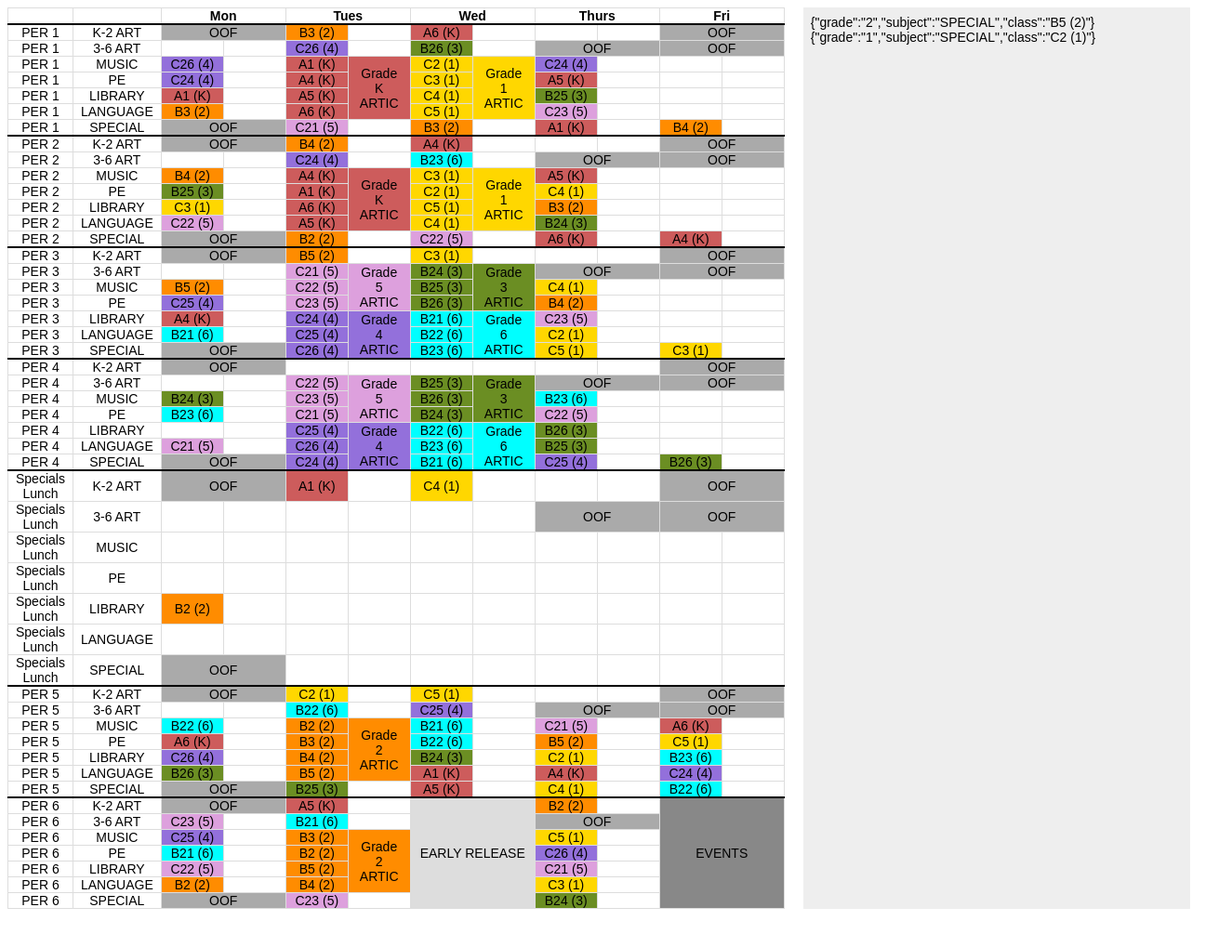
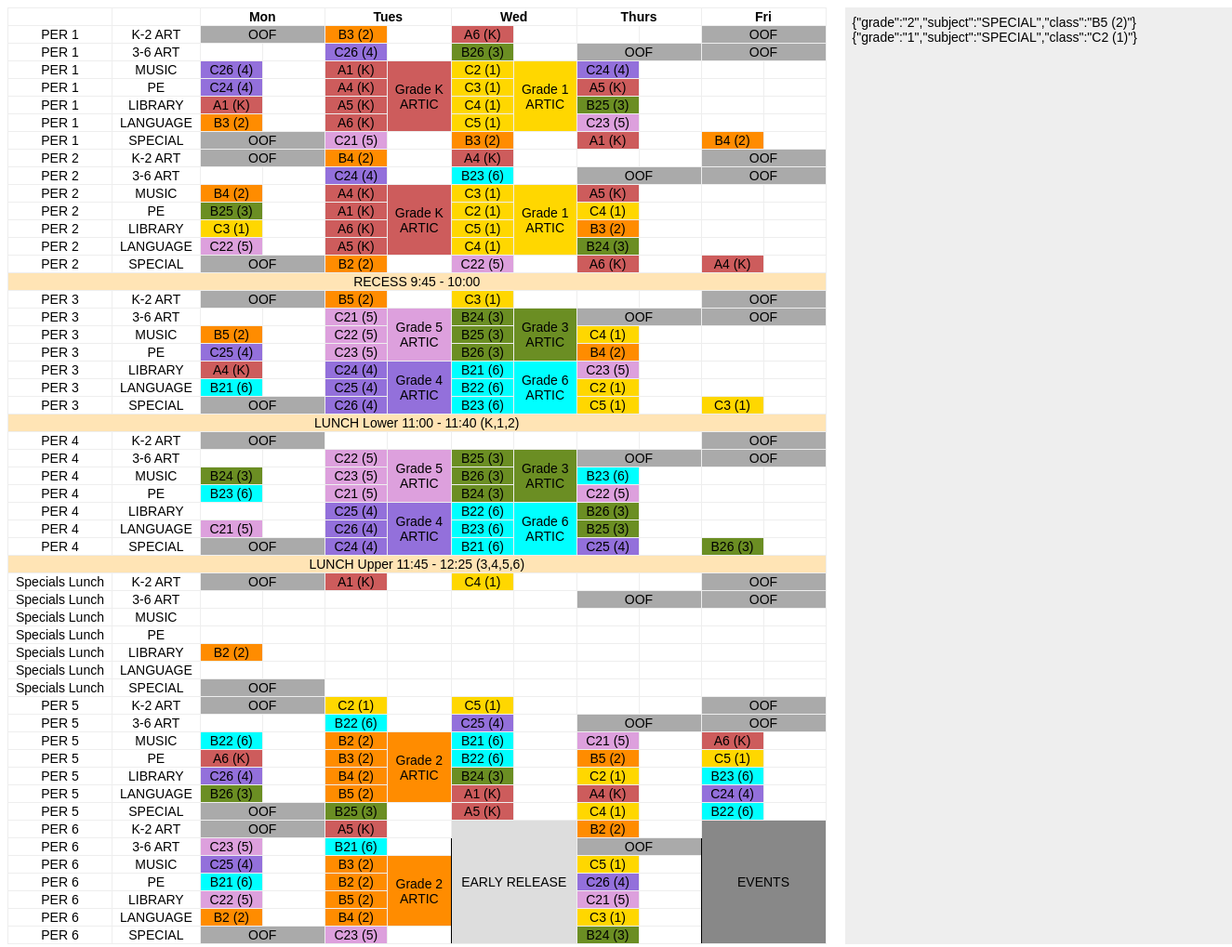
Before and after one commit to robkiessling/scheduler, a website built with webpack: page src/index.html in a window 1280 px wide. Shown: the whole page at 93% size, 1325 px wide, since content can reach past the window. Before the commit the page ends 986 px from the top, so only its background shows below. Built offline with nearby package versions, Linux system fonts and the light colour scheme.

Commit message:
added breaks between periods

```diff
--- a/src/index.js
+++ b/src/index.js
@@ -14,9 +14,9 @@ export const SPECIAL_CELLS = {
 export const periods = [
     { id: 'PER 1', timeRange: '8:10 - 8:55', blockGradeIds: [], lunch: false },
     { id: 'PER 2', timeRange: '9:00 - 9:45', blockGradeIds: [], lunch: false },
-    { id: 'PER 3', timeRange: '10:05 - 10:50', blockGradeIds: [], lunch: false },
-    { id: 'PER 4', timeRange: '10:55 - 11:40', blockGradeIds: ['P','K','1','2'], lunch: true },
-    { id: 'Specials Lunch', timeRange: '11:45 - 12:25', blockGradeIds: ['3','4','5','6'], lunch: true },
+    { id: 'PER 3', timeRange: '10:05 - 10:50', blockGradeIds: [], lunch: false, header: "RECESS 9:45 - 10:00" },
+    { id: 'PER 4', timeRange: '10:55 - 11:40', blockGradeIds: ['P','K','1','2'], lunch: true, header: "LUNCH Lower 11:00 - 11:40 (K,1,2)" },
+    { id: 'Specials Lunch', timeRange: '11:45 - 12:25', blockGradeIds: ['3','4','5','6'], lunch: true, header: "LUNCH Upper 11:45 - 12:25 (3,4,5,6)" },
     { id: 'PER 5', timeRange: '12:30 - 1:15', blockGradeIds: [], lunch: false },
     { id: 'PER 6', timeRange: '1:20 - 2:05', blockGradeIds: [], lunch: false },
 ];
--- a/src/rendering.js
+++ b/src/rendering.js
@@ -1,6 +1,6 @@
 
 import $ from "jquery";
-import {classLookup, dows, SPECIAL_CELLS, periods, remaining, result, subjects} from "./index";
+import {dows, periods, remaining, result, subjects} from "./index";
 
 const $table = $('#output-table');
 const $remaining = $('#remaining');
@@ -17,15 +17,24 @@ export function renderTable() {
     dows.forEach(dow => {
         $('<th>', {
             html: dow.name,
-            "class": "dow-header",
+            "class": "dow-header start-of-dow",
             colspan: showGroups ? 2 : 1
         }).appendTo($tr);
     })
 
     const $tbody = $('<tbody>').appendTo($table);
     periods.forEach((period, periodIndex) => {
+        if (period.header) {
+            $tr = $('<tr>', {}).appendTo($tbody);
+            createTd({
+                text: period.header,
+                color: 'moccasin',
+                colspan: 2 + (showGroups ? subjects.length * 2 : subjects.length)
+            }, ['period-border']).appendTo($tr);
+        }
+
         subjects.forEach((subject, subjectIndex) => {
-            let cellClasses = new Set(['dow-cell']);
+            let cellClasses = new Set(['dow-cell', 'nowrap']);
             if (subjectIndex === 0) {
                 cellClasses.add('period-border');
             }
@@ -52,6 +61,7 @@ export function renderTable() {
                 }
 
                 !showGroups && isGroup ? cellClasses.add('bold') : cellClasses.delete('bold');
+                cellClasses.add('start-of-dow');
 
                 if (isGroup && cell.fullWidth) {
                     if (startOfGroup) {
@@ -65,6 +75,7 @@ export function renderTable() {
                     if (cell && cell.fullWidth) { return; }
                     if (!showGroups) { return; }
 
+                    cellClasses.delete('start-of-dow');
                     if (isGroup) {
                         if (startOfGroup) {
                             createTd({
@@ -84,11 +95,19 @@ export function renderTable() {
 }
 
 function createTd(cell, classSet, rowspan) {
+    let colspan;
+    if (cell && cell.fullWidth && showGroups) {
+        colspan = 2;
+    }
+    if (cell && cell.colspan) {
+        colspan = cell.colspan;
+    }
+
     return $('<td>', {
         html: cell ? cell.text : '',
         style: cell && cell.color ? `background-color:${cell.color};` : undefined,
-        "class": [...classSet].join(' '),
-        colspan: cell && cell.fullWidth && showGroups ? 2 : undefined,
+        "class": classSet ? [...classSet].join(' ') : undefined,
+        colspan: colspan,
         rowspan: rowspan
     });
 }
--- a/src/stylesheets/app.scss
+++ b/src/stylesheets/app.scss
@@ -5,6 +5,10 @@ html {
 
 .bold {
   font-weight: bold;
+}
+
+.nowrap {
+  white-space: nowrap;
 }
 
 #output {
@@ -19,9 +23,8 @@ html {
       border-collapse: collapse;
 
       th, td {
-        border: 1px solid #ddd;
-        //padding: 2px 8px;
-        padding: 0 8px;
+        border: 1px solid #eee;
+        padding: 1px 8px;
       }
 
       td {
@@ -31,11 +34,15 @@ html {
         min-width: 100px;
       }
       td.period-border {
-        border-top: 2px solid black;
+        border-top: 1.5px solid black;
       }
       td.dow-cell {
         min-width: 50px;
       }
+      .start-of-dow {
+        border-left: 1.5px solid black;
+      }
+
     }
   }
 
```
